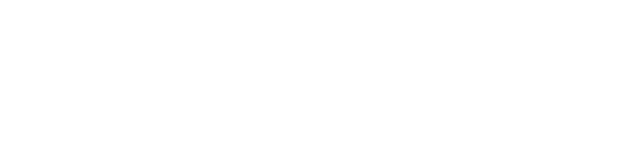
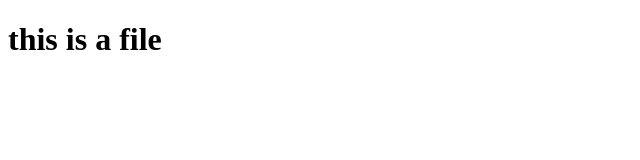
Before and after one commit to Reseachershan/test, a plain HTML site: page index.html in a window 1280 px wide. Shown: the whole page, without its empty margins (0-640 px from the left). Drawn offline with Linux system fonts and the light colour scheme.

Commit message:
adding heading

```diff
--- a/index.html
+++ b/index.html
@@ -7,6 +7,6 @@
     <title>Document</title>
 </head>
 <body>
-
+    <h1>this is a file</h1>
 </body>
 </html>
```
